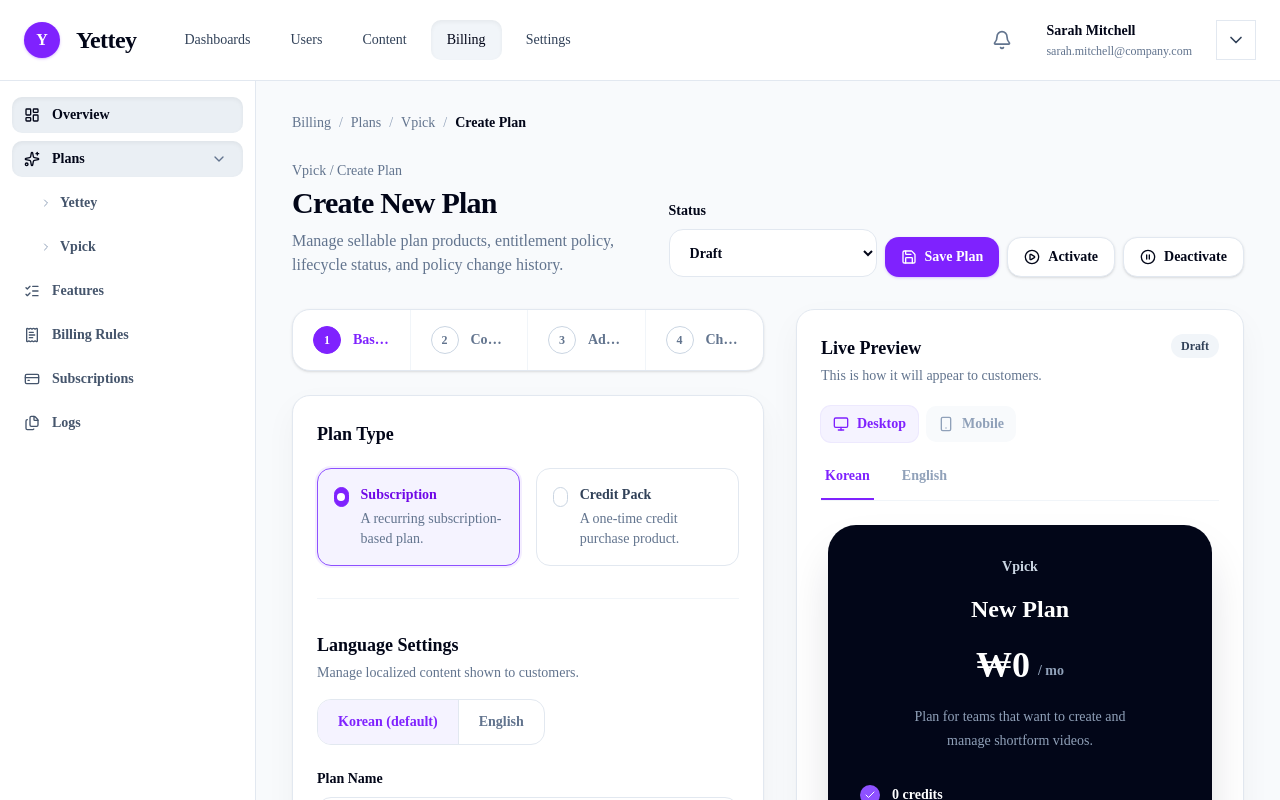
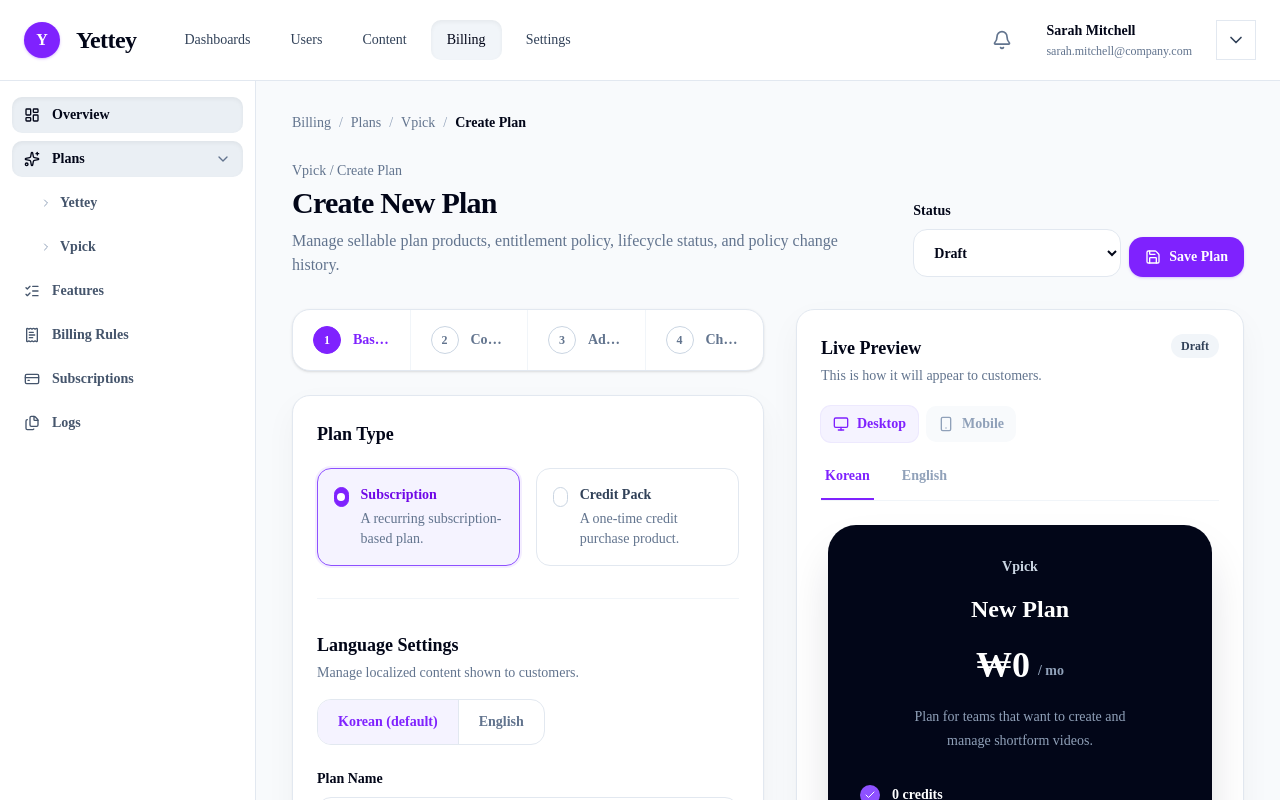
Before and after one commit to hamhwan1/Yettey_admin_dashboard_project, a Next.js app: page /billing/plans/vpick/create in a window 1280 px wide. Shown: the top 800 px of the page. Built offline with nearby package versions, Linux system fonts and the light colour scheme.

Commit message:
Simplify Billing Plans navigation

```diff
--- a/app/billing/plans/page.tsx
+++ /dev/null
@@ -1,28 +0,0 @@
-import AdminSectionPage from "@/components/layout/AdminSectionPage"
-
-export default function BillingPlansPage() {
-  return (
-    <AdminSectionPage
-      eyebrow="Billing"
-      title="Plans"
-      description="Manage commercial plan groups and product-specific plan configuration."
-      metrics={[
-        {
-          label: "Plan Groups",
-          value: "2",
-          detail: "Yettey and Vpick",
-        },
-        {
-          label: "Published Plans",
-          value: "5",
-          detail: "Configured products",
-        },
-        {
-          label: "Draft Changes",
-          value: "1",
-          detail: "Pending review",
-        },
-      ]}
-    />
-  )
-}
--- a/components/billing/BillingPlanDetailClient.tsx
+++ b/components/billing/BillingPlanDetailClient.tsx
@@ -15,9 +15,7 @@ import {
   Info,
   MessageCircle,
   Monitor,
-  PauseCircle,
   Play,
-  PlayCircle,
   Save,
   Scissors,
   Smartphone,
@@ -441,20 +439,6 @@ export default function BillingPlanDetailClient({
               <Save className="size-4" />
               Save Plan
             </AdminButton>
-            <AdminButton
-              onClick={() => updateField("status", "Active")}
-              disabled={form.status === "Active"}
-            >
-              <PlayCircle className="size-4" />
-              Activate
-            </AdminButton>
-            <AdminButton
-              onClick={() => updateField("status", "Inactive")}
-              disabled={form.status === "Inactive"}
-            >
-              <PauseCircle className="size-4" />
-              Deactivate
-            </AdminButton>
           </div>
         }
       />
--- a/components/layout/Sidebar.tsx
+++ b/components/layout/Sidebar.tsx
@@ -70,10 +70,29 @@ function SidebarLink({
           ) : null}
         </div>
       ) : (
-        <div className="flex h-9 items-center gap-3 rounded-lg px-3 text-sm font-semibold text-slate-600">
-          {Icon ? <Icon className="size-4" aria-hidden="true" /> : null}
-          {item.title}
-        </div>
+        <button
+          aria-expanded={hasChildren ? expanded : undefined}
+          className={cn(
+            "flex h-9 w-full items-center gap-3 rounded-lg px-3 text-left text-sm font-semibold text-slate-600 transition-all hover:bg-slate-100 hover:text-slate-950",
+            isActive && "bg-slate-200/70 text-slate-950 shadow-inner"
+          )}
+          onClick={() => {
+            if (hasChildren) {
+              setExpandedOverride(!expanded)
+            }
+          }}
+          type="button"
+        >
+          {Icon ? <Icon className="size-4 shrink-0" aria-hidden="true" /> : null}
+          <span className="min-w-0 flex-1 truncate">{item.title}</span>
+          {hasChildren ? (
+            expanded ? (
+              <ChevronDown className="size-4 shrink-0 text-slate-500" aria-hidden="true" />
+            ) : (
+              <ChevronRight className="size-4 shrink-0 text-slate-500" aria-hidden="true" />
+            )
+          ) : null}
+        </button>
       )}
 
       {item.children?.length && expanded ? (
@@ -88,6 +107,10 @@ function SidebarLink({
 }
 
 function isSidebarItemActive(item: SidebarItem, pathname: string) {
+  if (item.children?.some((child) => isSidebarItemActive(child, pathname))) {
+    return true
+  }
+
   if (!item.href) {
     return false
   }
--- a/components/layout/navigation.ts
+++ b/components/layout/navigation.ts
@@ -146,7 +146,6 @@ export const sidebarNavigation: Record<TopMenuKey, SidebarItem[]> = {
     },
     {
       title: "Plans",
-      href: "/billing/plans",
       icon: Sparkles,
       children: [
         {
```
